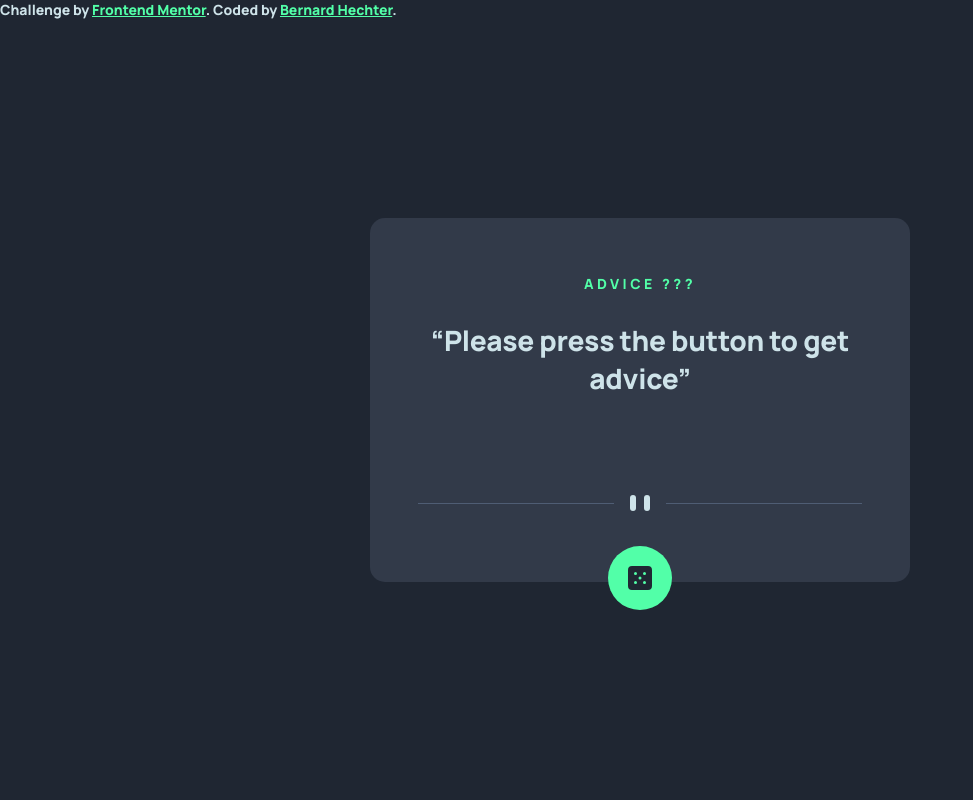
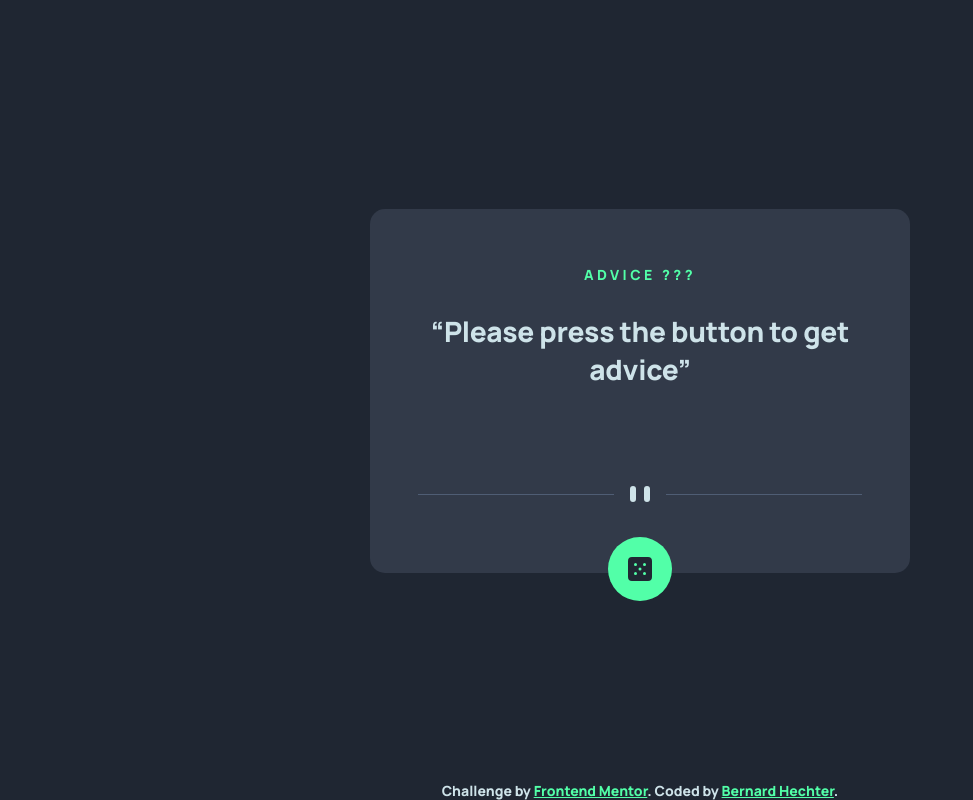
Before and after one commit to BernardusPH/Advice-generator, a React (Vite) app: page / in a window 1280 px wide. Shown: the whole page, without its empty margins (0-973 px from the left). Built offline with nearby package versions, Linux system fonts and the light colour scheme.

Commit message:
removed posistion for footer and added margin to main and footer

```diff
--- a/src/components/Footer/Footer.module.css
+++ b/src/components/Footer/Footer.module.css
@@ -1,9 +1,7 @@
 .footer{
     font-size: .5rem;
-    position: absolute;
-    left:0;
-    top:0;
-    color:var(--Light-Cyan)
+    color:var(--Light-Cyan);
+    margin-top: auto;
 
 }
 .footer a{
--- a/src/components/MainComponent/MainComponent.css
+++ b/src/components/MainComponent/MainComponent.css
@@ -6,6 +6,7 @@
   text-align: center;
   border-radius: 15px;
   padding: 2rem 1.5rem;
+  margin-top: auto;
 
 }
 .main-advice-card>*{
```
